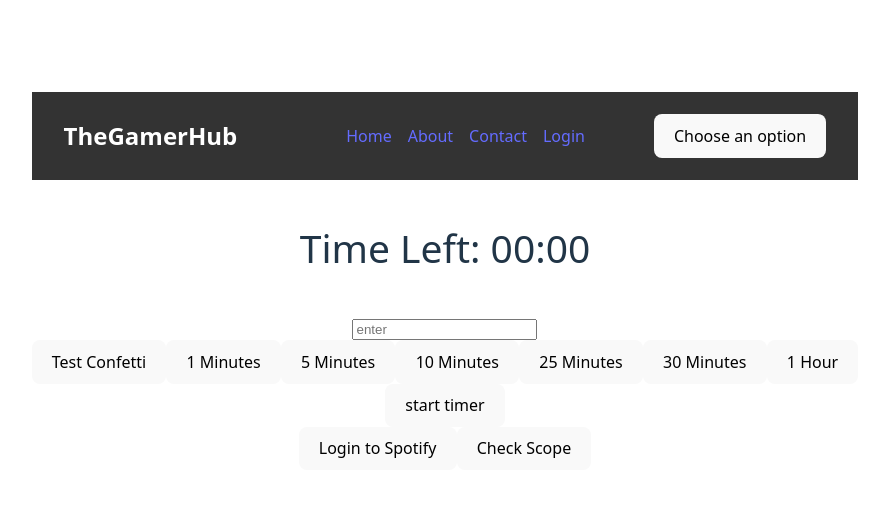
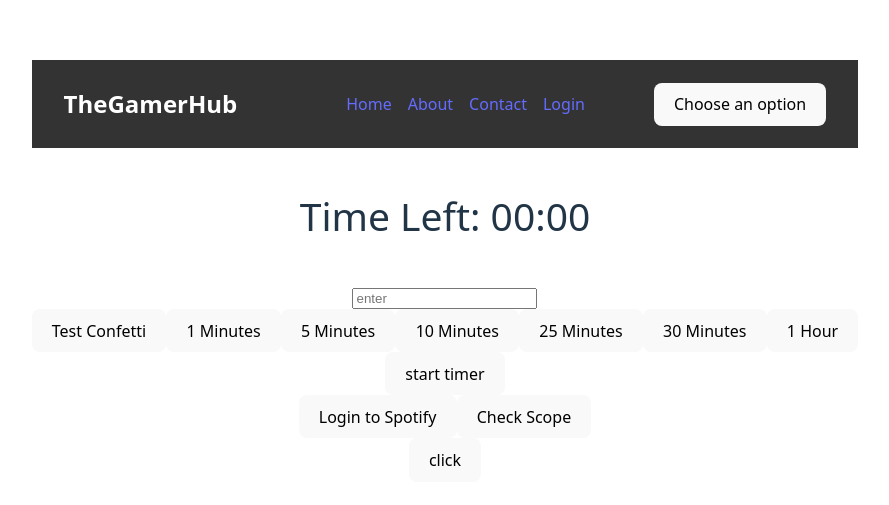
Before and after one commit to Ryanrod21/ReactPractice, a React (Vite) app: page / in a window 1280 px wide. Shown: the part 119-624 px from the top of the page, without its empty margins (195-1084 px from the left). Built offline with nearby package versions, Linux system fonts and the light colour scheme.

Commit message:
chuck api

```diff
--- a/src/App.jsx
+++ b/src/App.jsx
@@ -8,6 +8,7 @@ import Music from './component/Music';
 import SpotifyPlayer from './component/Spotify';
 import './App.css';
 import Navbar from './component/NavBar';
+import Chuck from './component/ChuckAPI';
 
 function App() {
   // useEffect(() => {
@@ -28,6 +29,8 @@ function App() {
       {/* <Music /> */}
       <button onClick={loginWithSpotify}>Login to Spotify</button>
       <button onClick={checkScope}>Check Scope</button>
+
+      <Chuck />
     </>
   );
 }
--- /dev/null
+++ b/src/component/ChuckAPI.jsx
@@ -0,0 +1,26 @@
+import { useEffect } from "react"
+
+const endpoint = 'https://api.chucknorris.io/jokes/random'
+
+const fetchJoke = async () => {
+    const response = await fetch(endpoint)
+    const data = await response.json()
+
+    document.getElementById('joke').textContent = data.value
+
+    console.log(data.value)
+
+}
+
+const Chuck = () => {
+    return(
+        <div>
+            <button onClick={fetchJoke}>click</button>
+            <h2 id="joke"></h2>
+        </div>
+    )
+}
+
+
+
+export default Chuck
--- a/src/component/NavBar.jsx
+++ b/src/component/NavBar.jsx
@@ -33,9 +33,9 @@ return (
         <li><a href="#">Contact</a></li>
         <li><a href="#">Login</a></li>
       </ul>
-      <div class="dropdown">
-  <button class="dropdown-toggle">Choose an option</button>
-  <ul class="dropdown-menu">
+      <div className="dropdown">
+  <button className="dropdown-toggle">Choose an option</button>
+  <ul className="dropdown-menu">
     <li>Apple</li>
     <li>Banana</li>
     <li>Orange</li>
```
